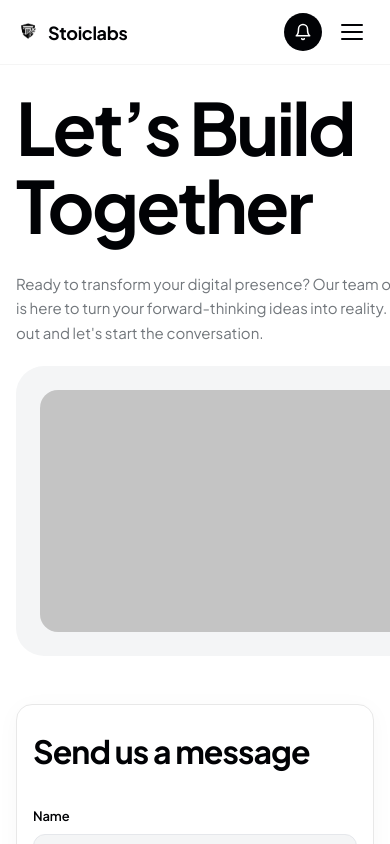
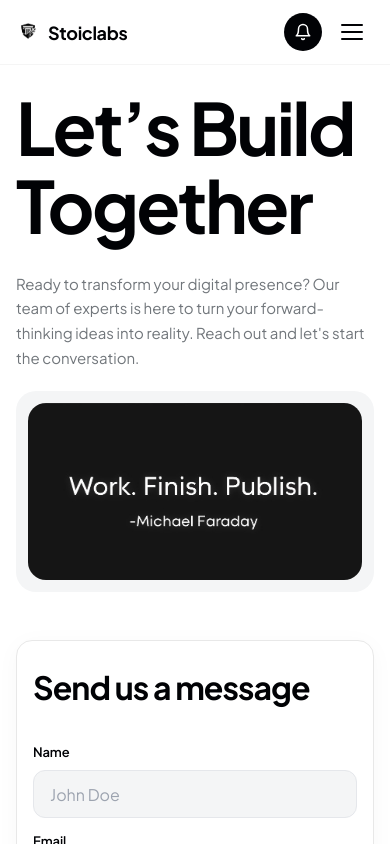
Before and after one commit to Nitin07u/Stoiclabs-, a Next.js app: page /contact in a window 390 px wide. Shown: the top 844 px of the page. Built offline with nearby package versions, Linux system fonts and the light colour scheme.

Commit message:
Add Michael Faraday quote image into Contact Us hero placeholder frame

```diff
--- a/app/contact/page.tsx
+++ b/app/contact/page.tsx
@@ -23,7 +23,11 @@ export default function ContactPage() {
           </div>
           <div className="contact-hero__right">
             <div className="contact-hero__placeholder-outer">
-              <div className="contact-hero__placeholder-inner"></div>
+              <img
+                src="/assets/faraday-quote.jpg"
+                alt="Work. Finish. Publish. - Michael Faraday"
+                className="contact-hero__quote-img"
+              />
             </div>
           </div>
         </div>
--- a/contact.html
+++ b/contact.html
@@ -112,7 +112,7 @@
           </div>
           <div class="contact-hero__right">
             <div class="contact-hero__placeholder-outer">
-              <div class="contact-hero__placeholder-inner"></div>
+              <img src="assets/faraday-quote.jpg" alt="Work. Finish. Publish. - Michael Faraday" class="contact-hero__quote-img">
             </div>
           </div>
         </div>
--- a/css/responsive.css
+++ b/css/responsive.css
@@ -451,6 +451,21 @@ img, svg, video {
     padding-bottom: 28px !important;
   }
 
+  .contact-hero__right {
+    justify-content: center !important;
+    width: 100% !important;
+  }
+
+  .contact-hero__placeholder-outer {
+    width: 100% !important;
+    max-width: 100% !important;
+    height: auto !important;
+    min-height: 180px !important;
+    aspect-ratio: 16 / 9 !important;
+    padding: 12px !important;
+    border-radius: 20px !important;
+  }
+
   .contact-form-card {
     padding: 22px 16px !important;
     border-radius: 16px !important;
--- a/css/sections.css
+++ b/css/sections.css
@@ -958,6 +958,15 @@
   height: 100%;
   background: #C4C4C4;
   border-radius: 18px;
+  overflow: hidden;
+}
+
+.contact-hero__quote-img {
+  width: 100%;
+  height: 100%;
+  object-fit: cover;
+  border-radius: 18px;
+  display: block;
 }
 
 /* Contact Main Section (Form + Right Stack) */
```
Also changed, not shown: assets/faraday-quote.jpg (added), public/assets/faraday-quote.jpg (added).
